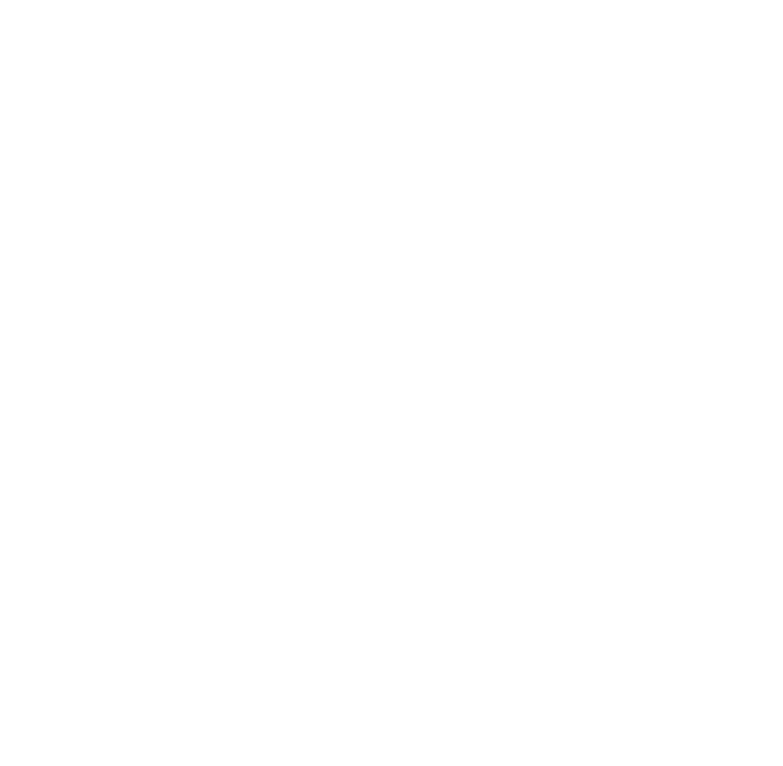
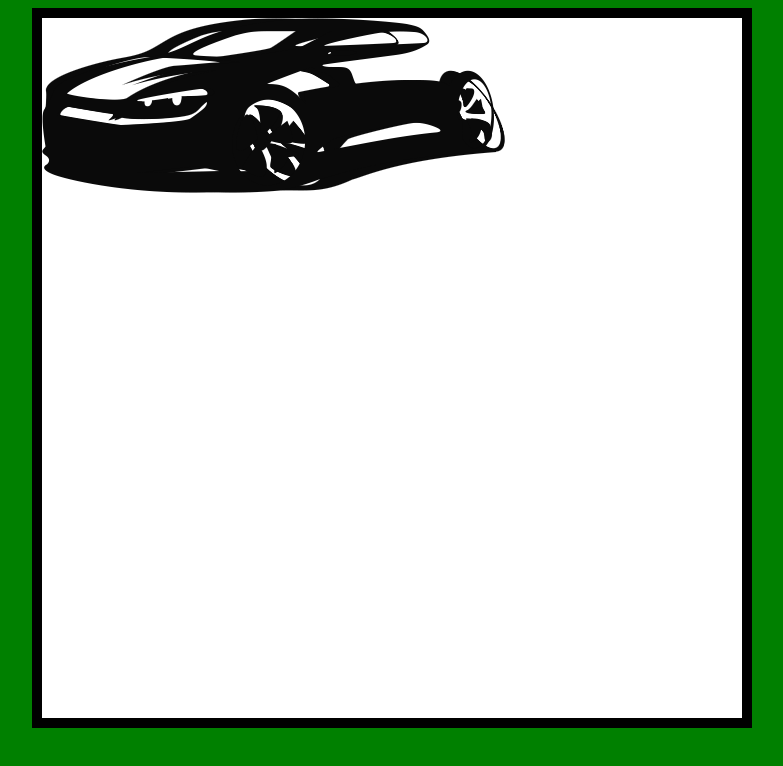
Before and after one commit to khido6/lesson-7-animation, a plain HTML site: page index.html in a window 1280 px wide. Shown: the whole page, without its empty margins (248-1031 px from the left). Drawn offline with Linux system fonts and the light colour scheme.

Commit message:
added .car

```diff
--- a/index.html
+++ b/index.html
@@ -3,17 +3,17 @@
     <head>
         <meta charset="utf-8">
         <meta name="viewport" content="width=device-width, initial-scale=1">
-        <link rel="stylesheet" type="text.css" href="style.css">
+        <link rel="stylesheet" type="text/css" href="style.css">
         <title>car animation</title>
     </head>
     <body>
         <div class="container">
-            <!--<div class="car one">
+            <div class="car one">
                 <img src="photos/car.png" alt="car">
             </div>
             <div class="car two">
                 <img src="photos/car.png" alt="car">
-            </div> -->
+            </div>
         </div>
     </body>
 </html>
--- a/style.css
+++ b/style.css
@@ -1,8 +1,26 @@
-*{
-    margin: 0;
-    padding: 0;
-    box-sizing: border-box;
+body{
+    background-color: green;
 }
 .container{
-    background-color: rgb(24, 27, 24);
+    margin: auto;
+    width: 700px;
+    height: 700px;
+    border: 10px solid black;
+    background-color: white;
 }
+img{
+    width: 50%;
+}
+
+.car{
+    position: absolute;
+}
+.one{
+    animation-name: car1;
+    animation-duration: 8s;
+    animation-delay: 2ms;
+    animation-timing-function: ease-in-out;
+    animation-direction: normal;
+    animation-iteration-count: infinite;
+    transform: skewX(25deg);
+}
```
